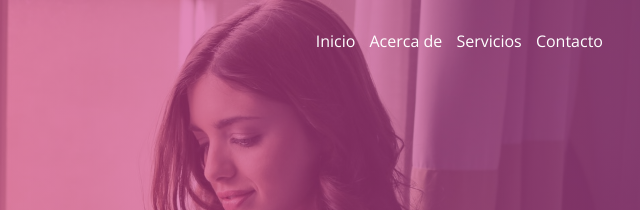
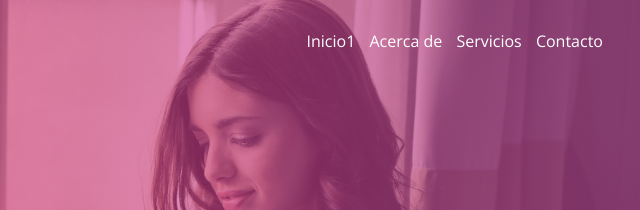
Before and after one commit to Alex-145/Precentacion, a plain HTML site: page index.html in a window 1280 px wide. Shown: the top 210 px of the page, 617-1257 px from the left. Drawn offline with nearby package versions, Linux system fonts and the light colour scheme.

Commit message:
Cambiooo

```diff
--- a/index.html
+++ b/index.html
@@ -14,7 +14,7 @@
 <body>
     <header>
         <nav>
-            <a href="#">Inicio</a>
+            <a href="#">Inicio1</a>
             <a href="#">Acerca de</a>
             <a href="#">Servicios</a>
             <a href="#">Contacto</a>
```
